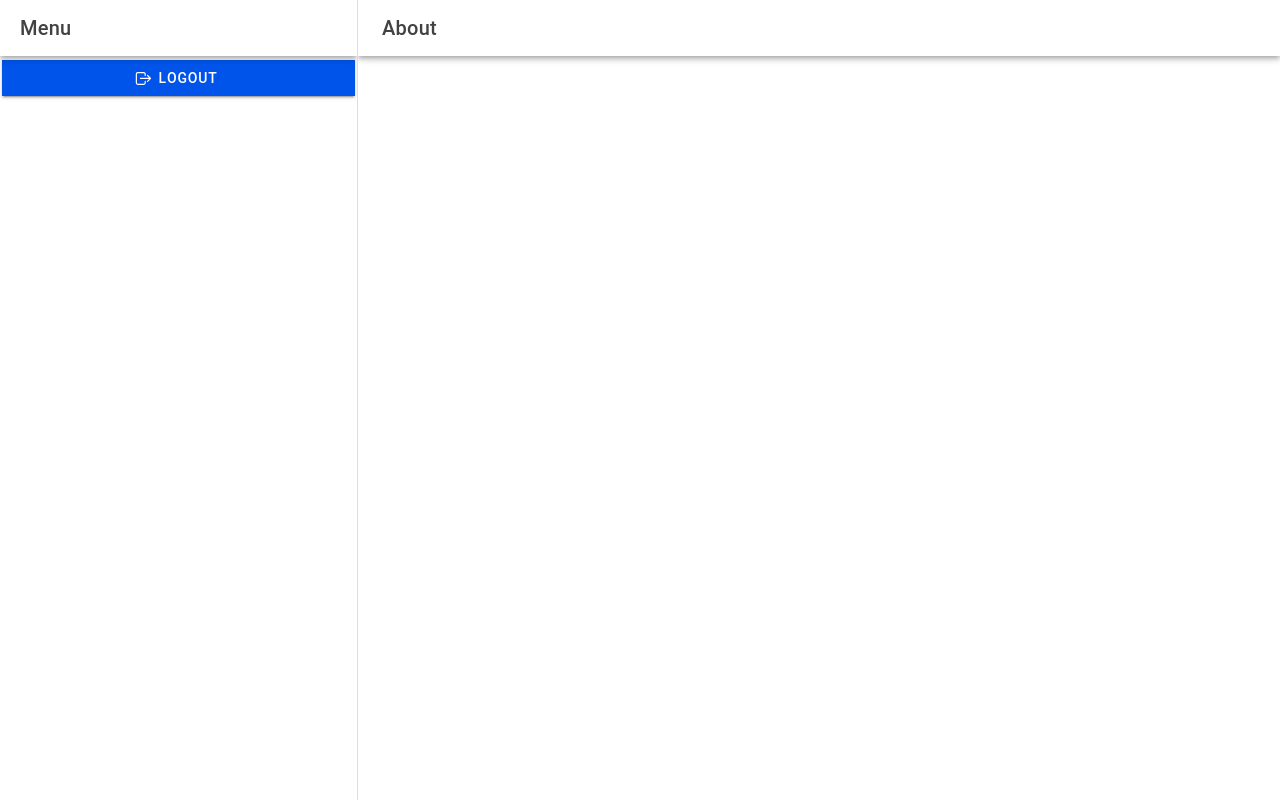
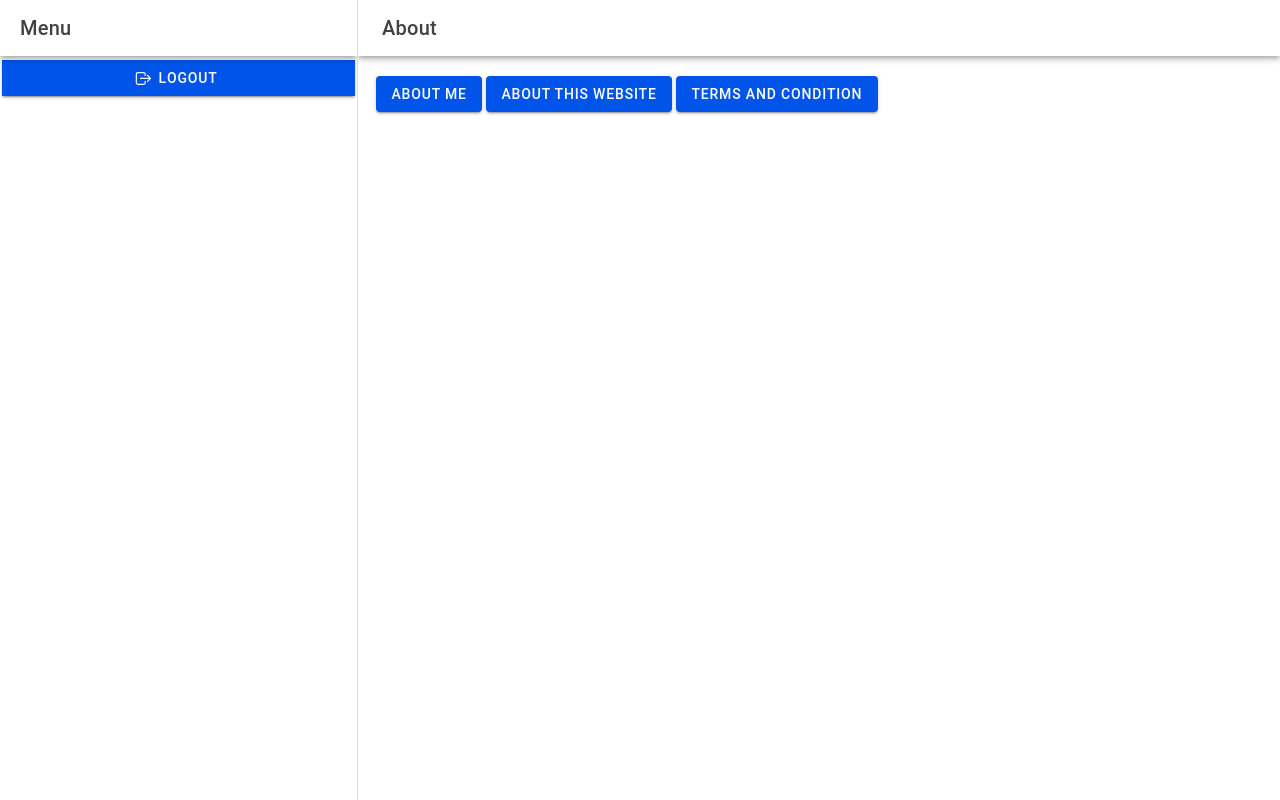
Before and after one commit to NHEL360/it35-lab, a React (Vite) app: page /it35-lab/app/about in a window 1280 px wide. Built offline with nearby package versions, Linux system fonts and the light colour scheme.

Commit message:
adding design on button on about.tsx

```diff
--- a/src/pages/About.tsx
+++ b/src/pages/About.tsx
@@ -1,3 +1,4 @@
+import React from 'react';
 import {
     IonButtons,
     IonContent,
@@ -5,21 +6,43 @@ import {
     IonMenuButton,
     IonPage,
     IonTitle,
-      IonToolbar
+    IonToolbar,
+    IonButton,
+    IonPopover
 } from '@ionic/react';
 
 const About: React.FC = () => {
   return (
     <IonPage>
+      {/* Header Section */}
       <IonHeader>
         <IonToolbar>
-            <IonButtons slot='start'>
-              <IonMenuButton></IonMenuButton>
+          <IonButtons slot="start">
+            <IonMenuButton />
           </IonButtons>
           <IonTitle>About</IonTitle>
         </IonToolbar>
       </IonHeader>
-        <IonContent fullscreen>
+
+      {/* Content Section */}
+      <IonContent fullscreen className="ion-padding">
+        {/* Click Popover */}
+        <IonButton id="click-trigger">About me</IonButton>
+        <IonPopover trigger="click-trigger" triggerAction="click">
+          <IonContent className="ion-padding">HI I AM ME!</IonContent>
+        </IonPopover>
+
+        {/* Right-Click Popover */}
+        <IonButton id="context-menu-trigger">About this website</IonButton>
+        <IonPopover trigger="context-menu-trigger" triggerAction="context-menu">
+          <IonContent className="ion-padding">THIS WEBSITE IS ABOUT ADVENTURE!</IonContent>
+        </IonPopover>
+
+        {/* Hover Popover */}
+        <IonButton id="hover-trigger">Terms and Condition</IonButton>
+        <IonPopover trigger="hover-trigger" triggerAction="hover">
+          <IonContent className="ion-padding">AGREE!</IonContent>
+        </IonPopover>
       </IonContent>
     </IonPage>
   );
```
Lines whose indentation alone changed are shown as unchanged.
